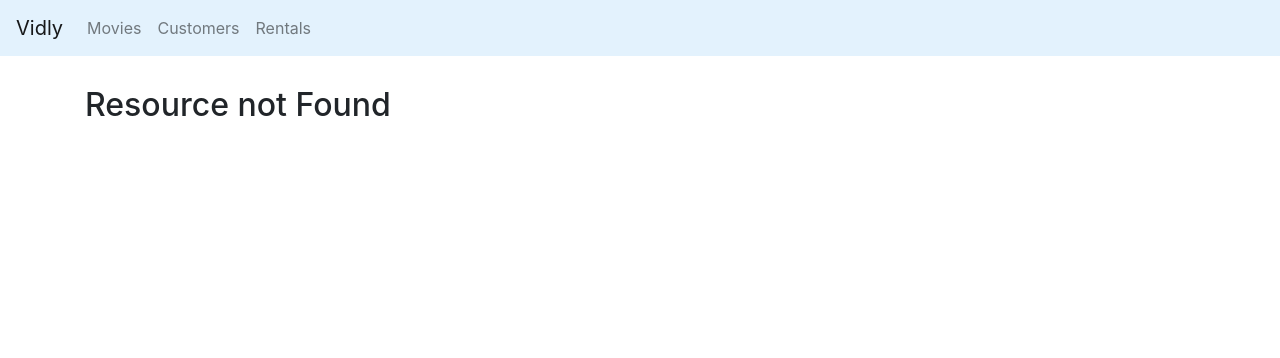
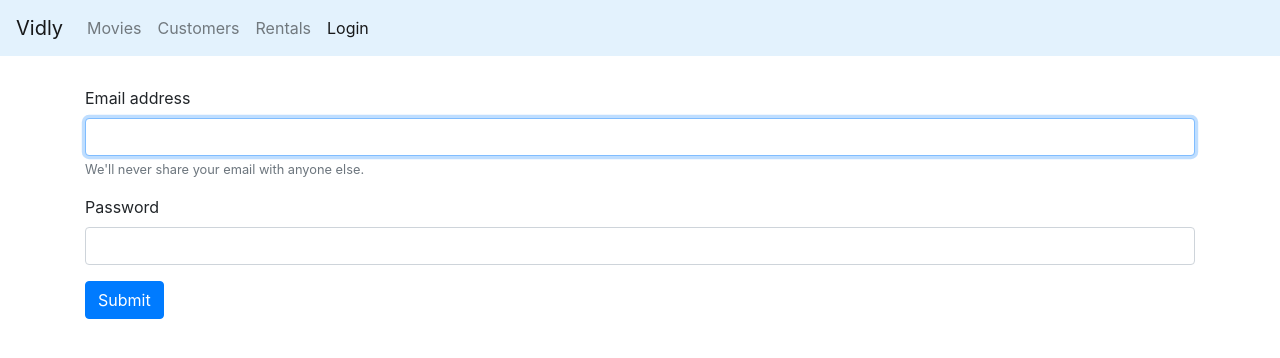
Before and after one commit to NarutoUzumaki77/vivdly, a React (Create React App) app: page /login in a window 1280 px wide. Before the commit this address led to /404-not-found. Shown: the top 358 px of the page. Built offline with nearby package versions, Linux system fonts and the light colour scheme.

Commit message:
created login form component

```diff
--- a/src/App.js
+++ b/src/App.js
@@ -5,6 +5,7 @@
 import NavBar from "./components/common/navbar";
 import MovieDetails from "./components/movieDetails";
 import NotFound from "./components/notFound";
+import LoginForm from './components/login';
 import { Route, Switch, Redirect } from "react-router-dom";
 import "./App.css";
 
@@ -14,6 +15,7 @@
       <NavBar />
       <main role="main" className="container">
         <Switch>
+        <Route path="/login" component={LoginForm} />
           <Route path="/movies/:id" component={MovieDetails} />
           <Route path="/movies" component={Movies} />
           <Route exact path="/">
--- a/src/components/common/navbar.jsx
+++ b/src/components/common/navbar.jsx
@@ -27,6 +27,11 @@
               Rentals
             </NavLink>
           </li>
+          <li className="nav-item">
+            <NavLink className="nav-item nav-link" to="/login">
+              Login
+            </NavLink>
+          </li>
         </ul>
       </div>
     </nav>
--- /dev/null
+++ b/src/components/login.jsx
@@ -0,0 +1,42 @@
+import React, { Component } from "react";
+
+class LoginForm extends Component {
+  constructor(props) {
+    super(props);
+    this.state = {};
+  }
+
+  handleSubmit = (e) => {
+    e.preventDefault();
+    console.log("Submitted");
+  };
+
+  render() {
+    return (
+      <form onSubmit={this.handleSubmit}>
+        <div className="form-group">
+          <label htmlFor="username">Email address</label>
+          <input
+            autoFocus
+            type="email"
+            className="form-control"
+            id="username"
+            aria-describedby="emailHelp"
+          ></input>
+          <small id="emailHelp" className="form-text text-muted">
+            We'll never share your email with anyone else.
+          </small>
+        </div>
+        <div className="form-group">
+          <label htmlFor="password">Password</label>
+          <input type="password" className="form-control" id="password"></input>
+        </div>
+        <button type="submit" className="btn btn-primary">
+          Submit
+        </button>
+      </form>
+    );
+  }
+}
+
+export default LoginForm;
```
